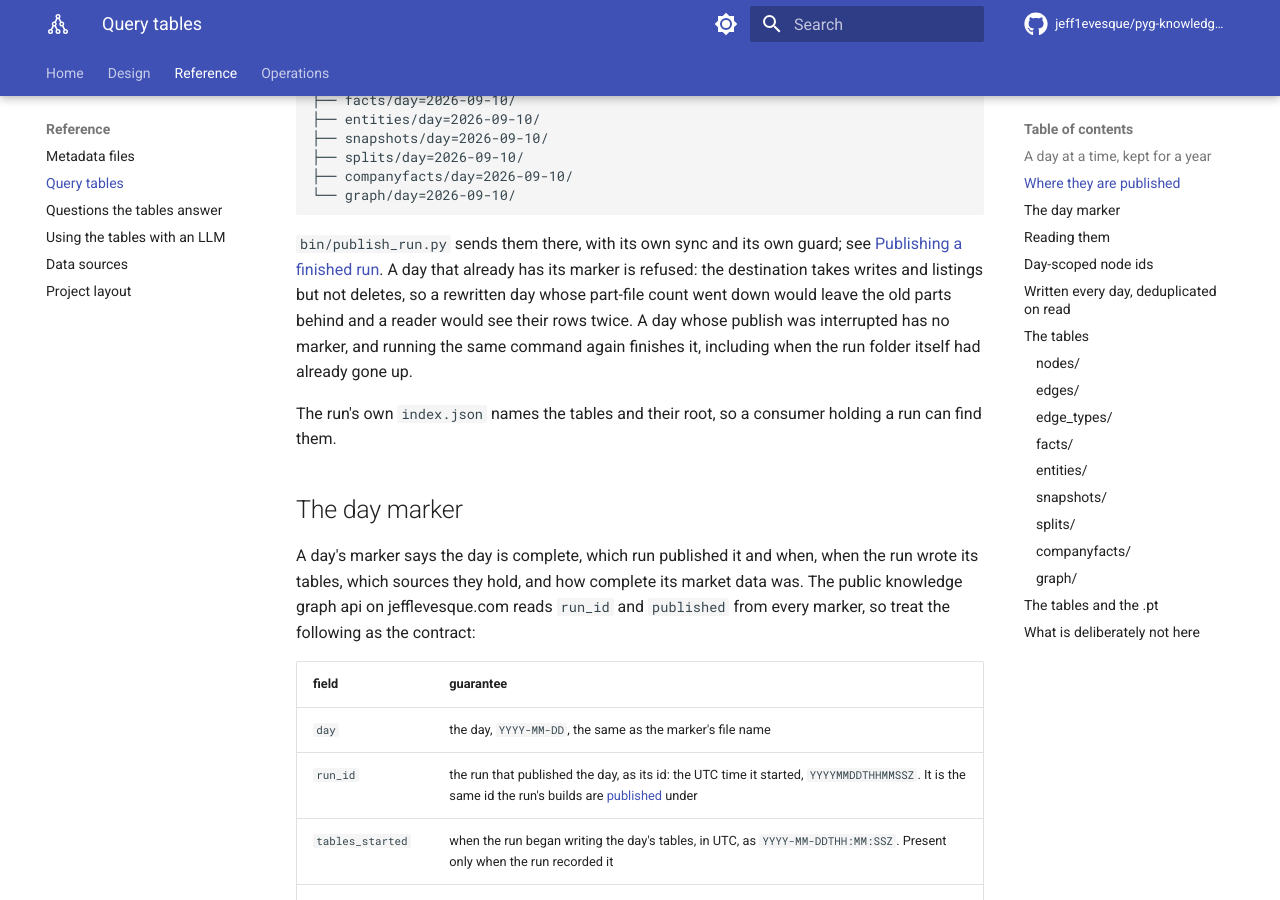
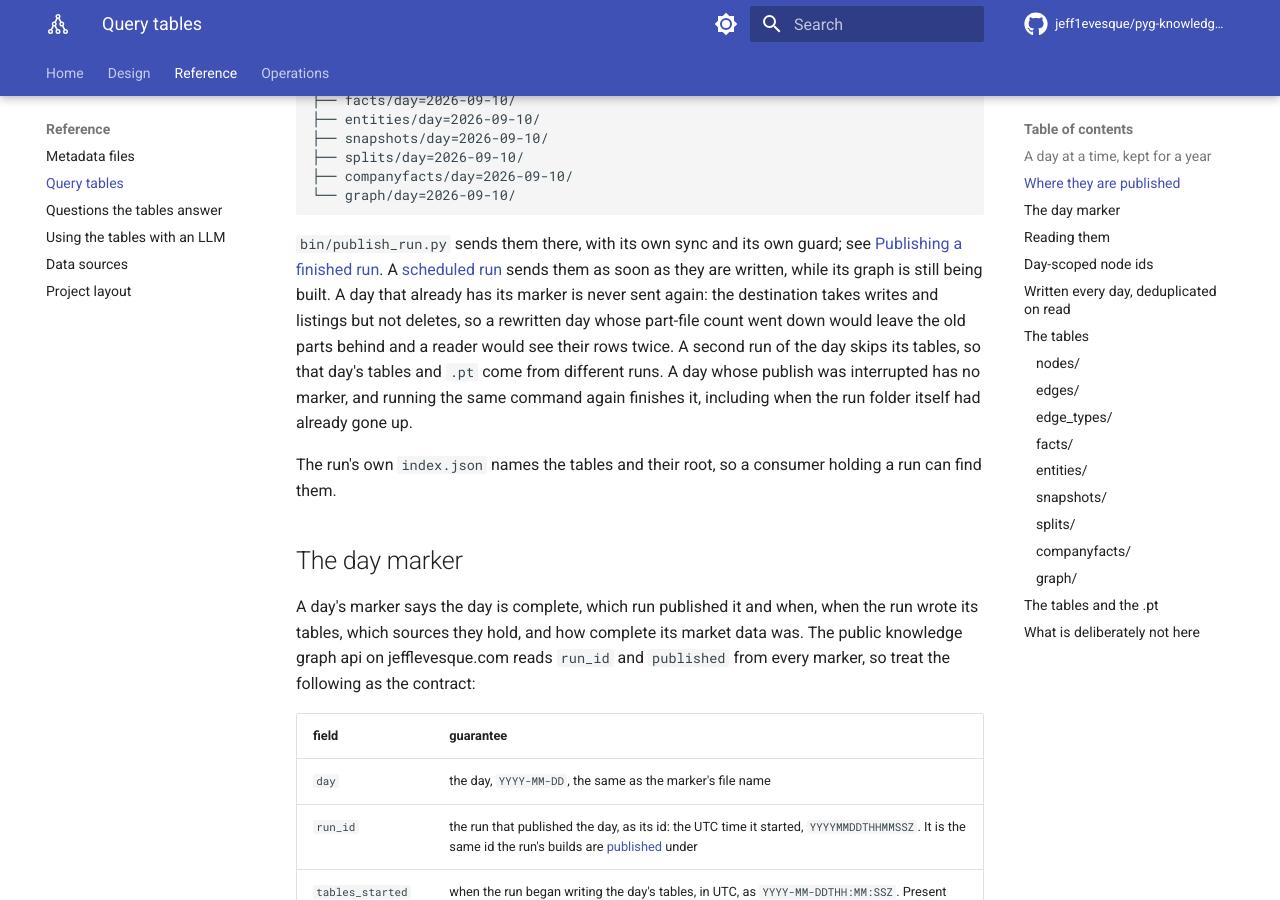
Before and after one commit to jeff1evesque/pyg-knowledge-graph-builder, an MkDocs documentation site: the page built from documentation/reference/tables.md, in a window 1280 px wide and 900 px high, scrolled down 1718 px. Built offline with MkDocs 1.6.1 and Material for MkDocs 9.7.7, drawn with Linux system fonts in a browser that asks for light colours; comment, search, counter and statistics services are not loaded.

Commit message:
#473: tables.md, the tables go up as soon as they are written

```diff
--- a/documentation/reference/tables.md
+++ b/documentation/reference/tables.md
@@ -76,11 +76,14 @@ whatever a second rule said.
 
 `bin/publish_run.py` sends them there, with its own sync and its own guard;
 see [Publishing a finished run](../operations/testing.md#publishing-a-finished-run).
-A day that already has its marker is refused: the destination takes writes and
-listings but not deletes, so a rewritten day whose part-file count went down
-would leave the old parts behind and a reader would see their rows twice. A day
-whose publish was interrupted has no marker, and running the same command again
-finishes it, including when the run folder itself had already gone up.
+A [scheduled run](../operations/running-a-job.md#scheduled-runs) sends them as soon
+as they are written, while its graph is still being built. A day that already has
+its marker is never sent again: the destination takes writes and listings but not
+deletes, so a rewritten day whose part-file count went down would leave the old
+parts behind and a reader would see their rows twice. A second run of the day skips
+its tables, so that day's tables and `.pt` come from different runs. A day whose
+publish was interrupted has no marker, and running the same command again finishes
+it, including when the run folder itself had already gone up.
 
 The run's own `index.json` names the tables and their root, so a consumer
 holding a run can find them.
```
